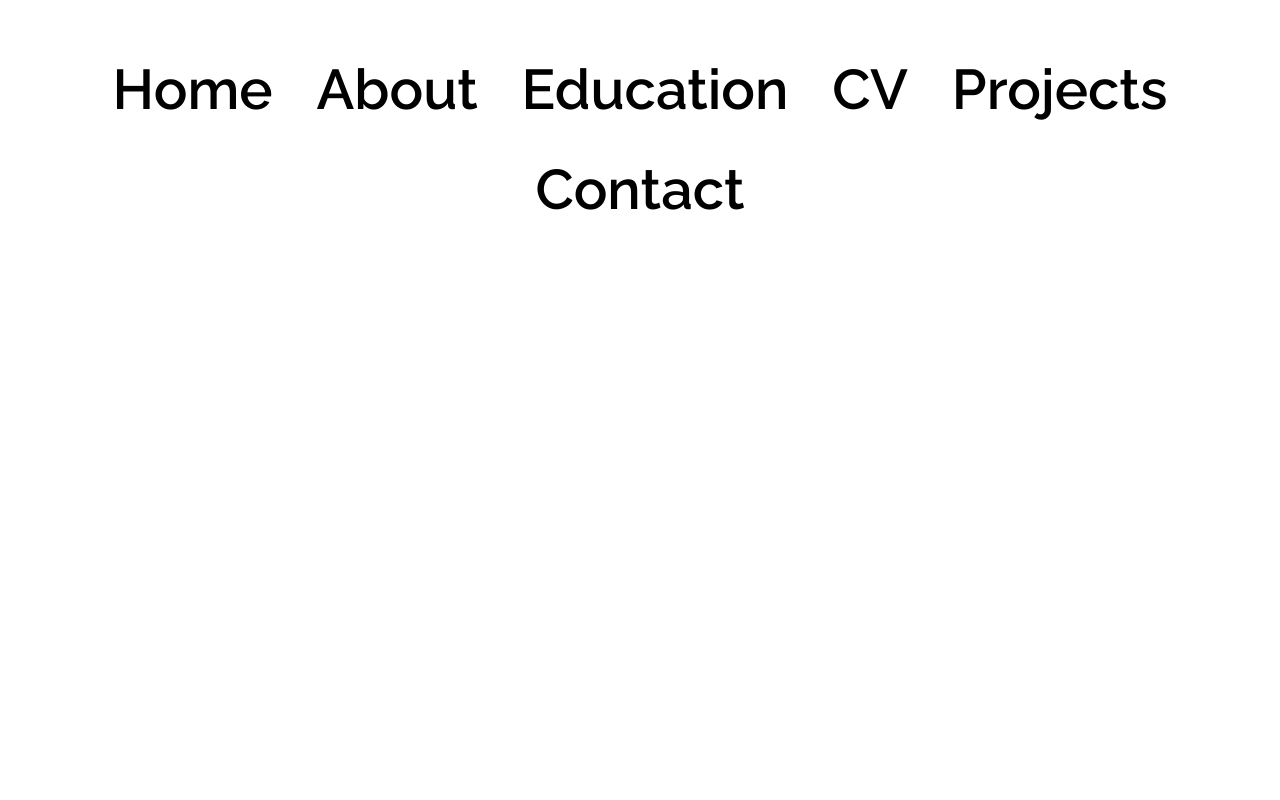
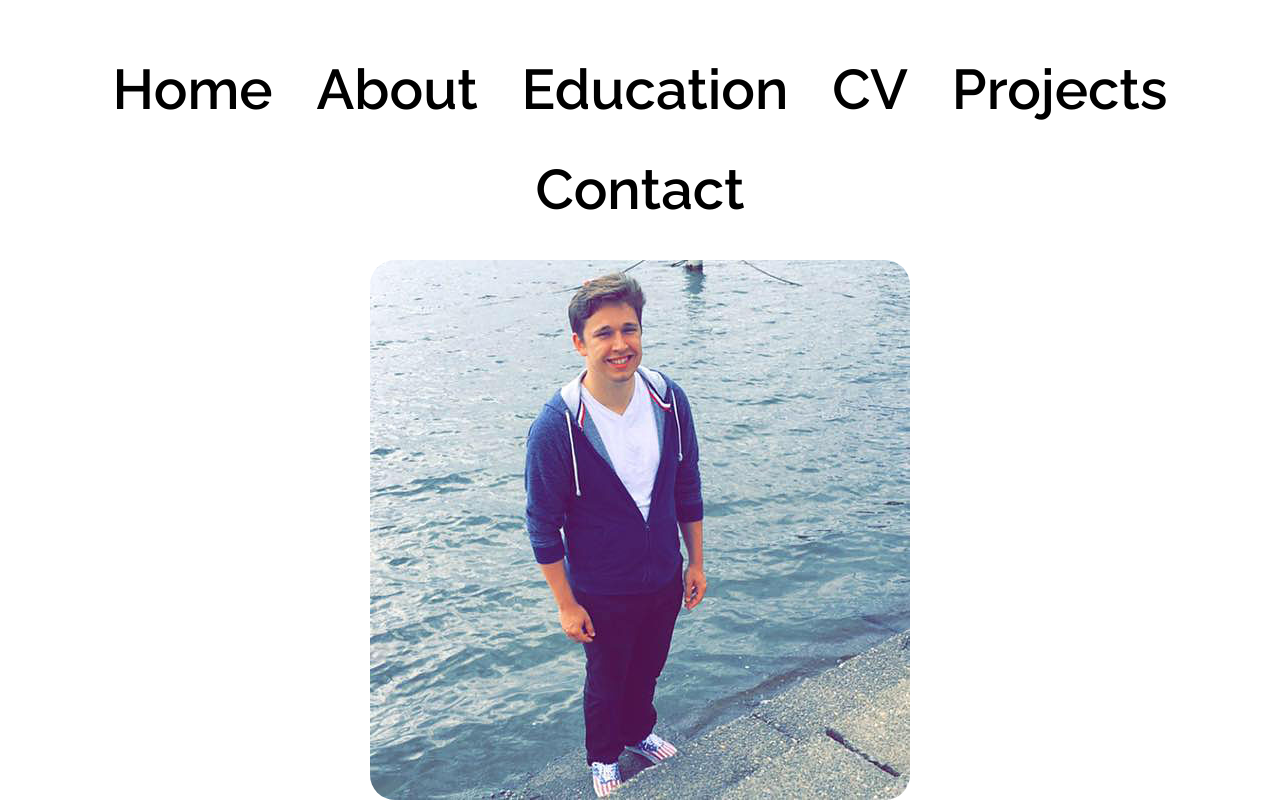
Before and after one commit to chrisleatham/portfolio, a plain HTML site: page index.html in a window 1280 px wide. Shown: the part 678-1478 px from the top of the page. Before the commit the page ends 938 px from the top, so only its background shows below. Drawn offline with nearby package versions, Linux system fonts and the light colour scheme; some packages are replaced by stand-ins of ours.

Commit message:
everything

```diff
--- a/css/main.css
+++ b/css/main.css
@@ -1,11 +1,13 @@
 @import url(https://fonts.googleapis.com/css?family=Raleway:600);
 
+/* Top Image */
 #title {
 	display: block;
 	margin-left: auto;
 	margin-right: auto;
 }
 
+/* Nav Bar */
 .navbar-header {
     margin: 0 auto;
     position: relative;
@@ -38,9 +40,15 @@
     margin-right: auto;
 }
 
+/* Bullet points */
 #school {
     list-style-image: url(../img/bullet.svg);
 
+}
+
+/* Text and images */
+#me {
+    border-radius: 25px;
 }
 
 h1 {
@@ -68,6 +76,7 @@ img {
     margin-right: auto;
 }
 
+/* Phone adaption */
 @media only screen and (min-width: 786px) {
     #navbarText {
         font-size: 4em;
--- a/main.js
+++ b/main.js
@@ -1,5 +1,6 @@
 var myApp = angular.module('myApp', ['ui.router']);
 
+//Controllers for each page
 myApp.config(function($stateProvider) {
     $stateProvider.state('home', {
         url: '/',
@@ -41,6 +42,7 @@ myApp.config(function($stateProvider) {
 
 })
 
+//Reading in JSONS for classes
 .controller('EducationController', function($scope, $http) {
     $http.get('data/related-classes.JSON').success(function(response) {
         $scope.courseInfo = response;
@@ -50,6 +52,7 @@ myApp.config(function($stateProvider) {
     })
 })
 
+//Reading in JSONS for work
 .controller('CVController', function($scope, $http) {
     $http.get('data/work.JSON').success(function(response) {
         $scope.workInfo = response;
--- a/pages/home.html
+++ b/pages/home.html
@@ -1,3 +1,4 @@
+<!-- Home Screen -->
 <div>
-
+    <img class='img-responsive animated bounceInUp' id='me' src='../img/me.jpg'>
 </div>
```
Also changed, not shown: index.html (+3 -0 lines), img/me.jpg (added).
